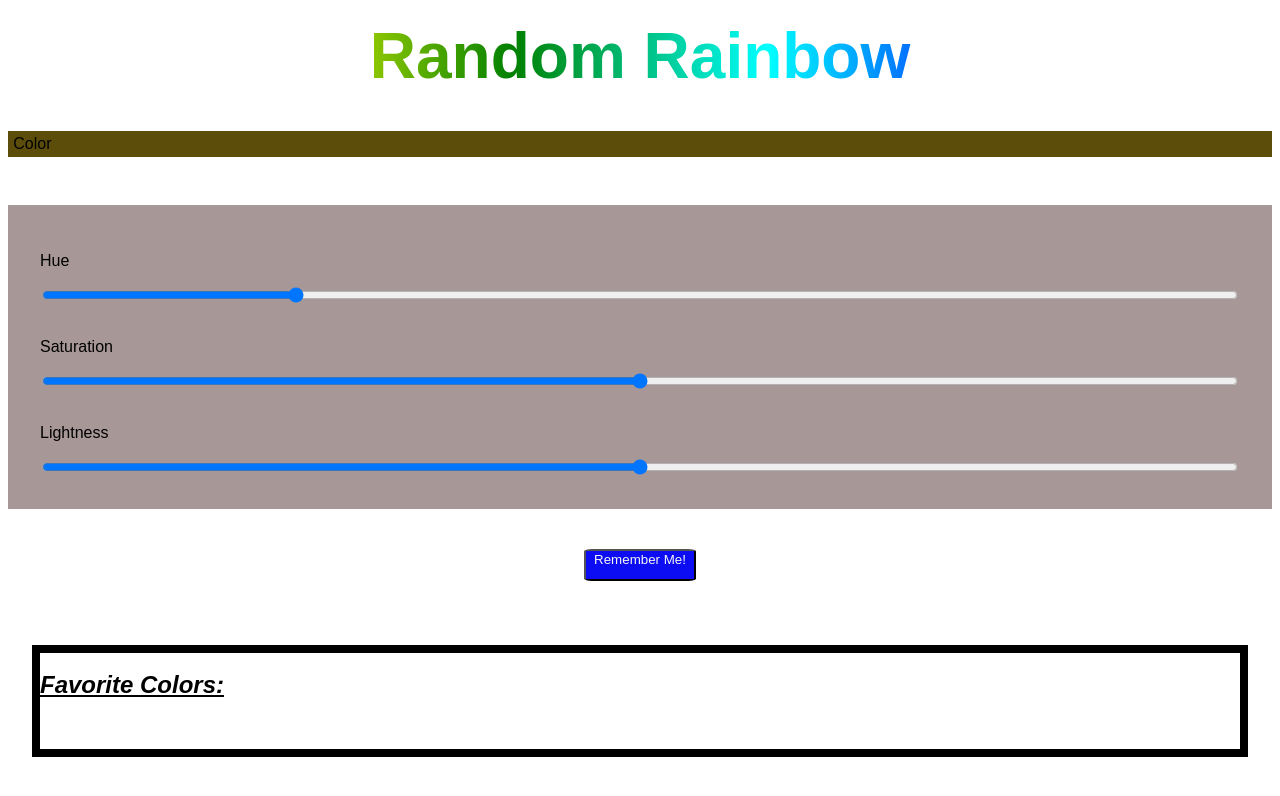
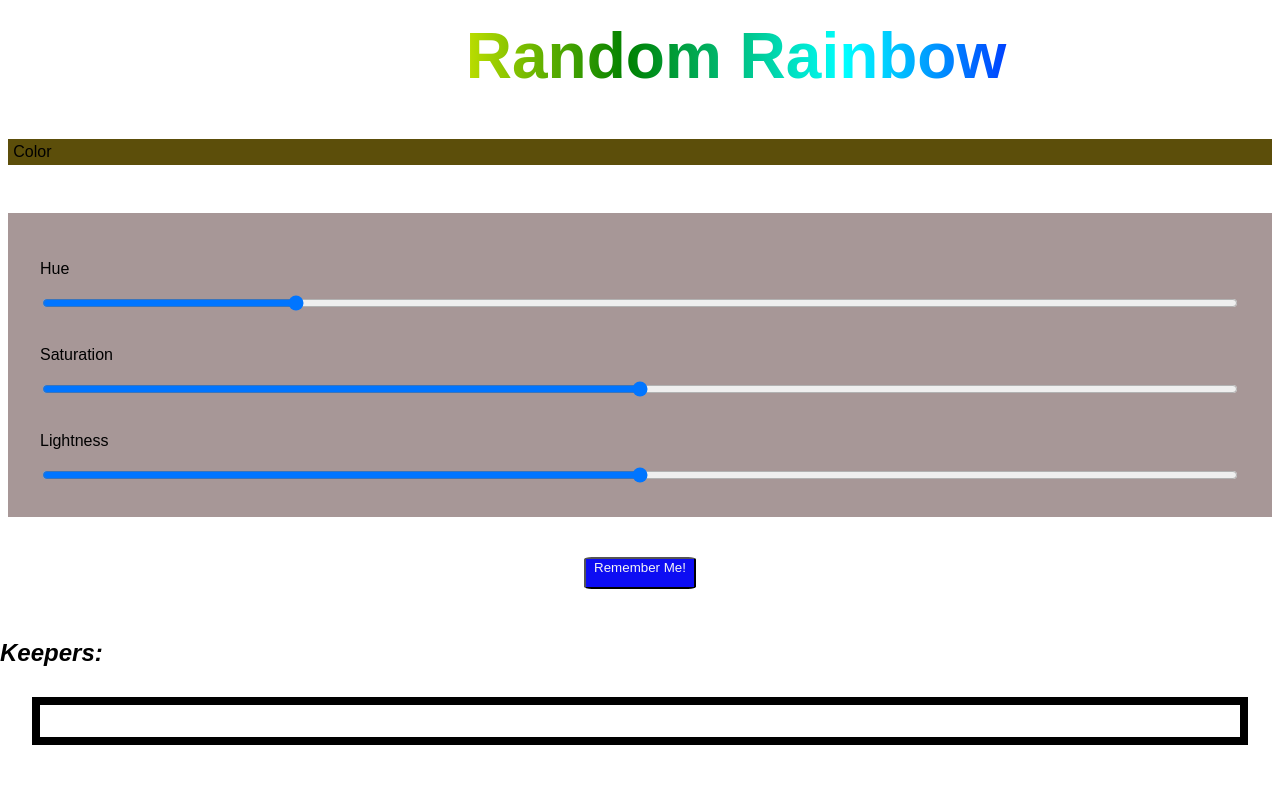
Before and after one commit to PerseusRipple/color-picker, a React (Create React App) app: page / in a window 1280 px wide. Shown: the top 796 px of the page. Built offline with nearby package versions, Linux system fonts and the light colour scheme.

Commit message:
added break and fix

```diff
--- a/src/App.js
+++ b/src/App.js
@@ -42,7 +42,9 @@ class App extends Component {
   render() {
     return (
       <>
-        <h1>Random Rainbow</h1>
+        <header>
+          <h1>Random Rainbow</h1>{" "}
+        </header>
         <section
           className="color"
           style={{
@@ -94,10 +96,10 @@ class App extends Component {
             Remember Me!
           </button>
         </section>
+        <h2 className="favorites">
+          <em>Keepers:</em>
+        </h2>
         <section className="list_container">
-          <h2 className="favorites">
-            <em>Favorite Colors:</em>
-          </h2>
           <ul>
             {this.state.colors.map(color => {
               return <li>{color}</li>;
--- a/src/index.css
+++ b/src/index.css
@@ -9,6 +9,12 @@ html {
 body {
   margin: 0;
   min-height: 100%;
+}
+
+header {
+  display: flex;
+  justify-content: center;
+  align-items: center;
 }
 
 h1 {
@@ -27,6 +33,8 @@ h1 {
   -webkit-text-fill-color: transparent;
   font-size: 4rem;
   margin-top: 1.5rem;
+  margin-left: 15%;
+  width: 100%;
 }
 
 .color {
@@ -95,7 +103,8 @@ h1 {
 }
 
 .favorites {
-  text-decoration: underline;
+  display: flex;
+  justify-content: left;
 }
 
 li {
```
